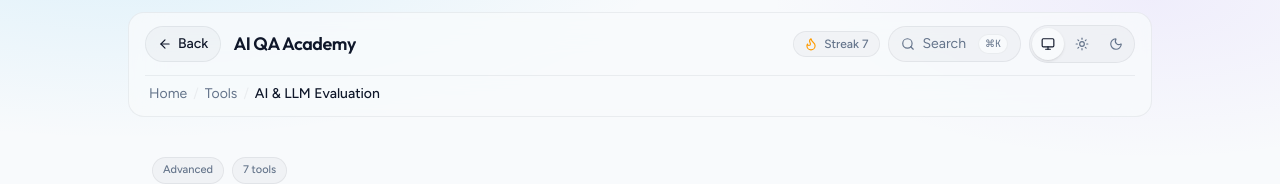
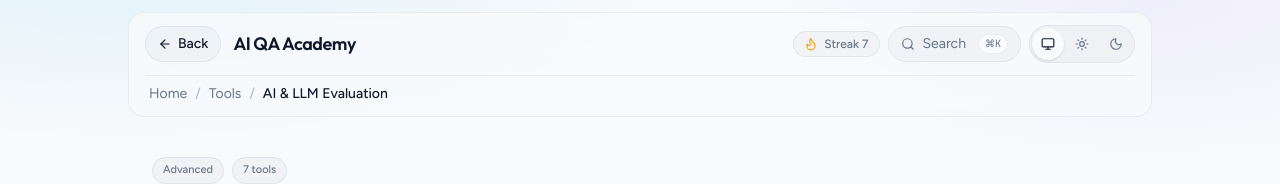
Before and after one commit to iamzakirzr/Playwright-ZR, a Next.js app in the folder academy/: page /tools/ai-evals in a window 1280 px wide. Shown: the top 184 px of the page. Built offline with nearby package versions, Linux system fonts and the light colour scheme.

Commit message:
fix(academy): make breadcrumb separators visible
Use muted-foreground for / separators so trails read clearly on both themes.

Co-authored-by: Zakir <zakir9622@gmail.com>

```diff
--- a/academy/components/ui/breadcrumbs.tsx
+++ b/academy/components/ui/breadcrumbs.tsx
@@ -46,7 +46,11 @@ export function Breadcrumbs(): React.JSX.Element | null {
           const last = index === crumbs.length - 1;
           return (
             <Fragment key={crumb.href}>
-              {index > 0 ? <span aria-hidden className="text-border">/</span> : null}
+              {index > 0 ? (
+                <span aria-hidden className="px-0.5 text-muted-foreground/50">
+                  /
+                </span>
+              ) : null}
               <li className="min-w-0 truncate">
                 {last ? (
                   <span className="font-medium text-foreground" aria-current="page">
```
